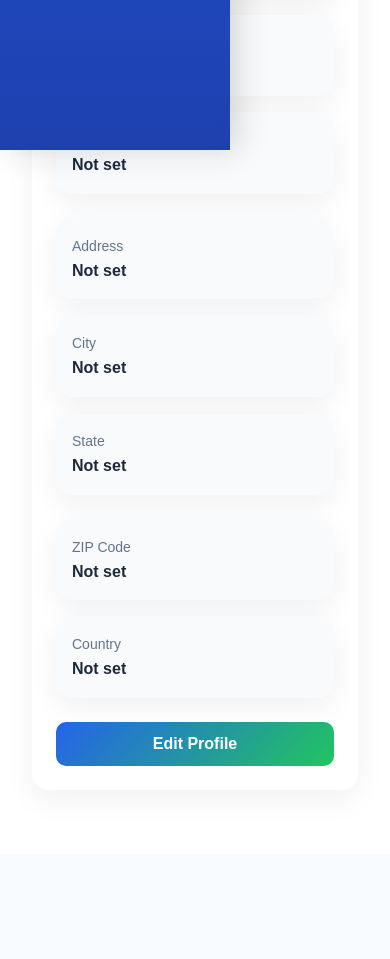
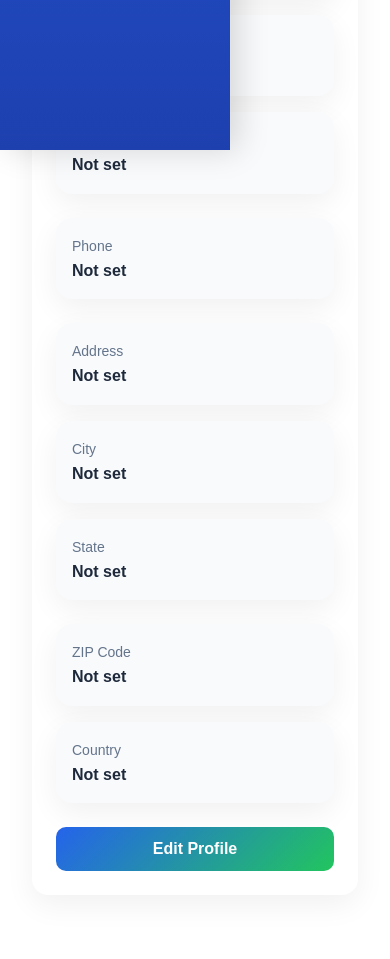
Before and after one commit to Hualin120/CSC-400-Project, a Flask app: page /profile in a window 390 px wide. Shown: the part 694-1653 px from the top of the page. Before the commit the page ends 1460 px from the top, so only its background shows below. Run offline with Flask 3, Linux system fonts and the light colour scheme; the visitor is signed in with stand-in values (Sample User, id 1).

Commit message:
update profile - phone number

```diff
--- a/app.py
+++ b/app.py
@@ -809,11 +809,14 @@ def edit_profile():
         profile.middle_name = request.form.get('middle_name', '').strip() or None
         profile.last_name = request.form.get('last_name', '').strip() or None
 
+        profile.phone = request.form.get('phone', '').strip() or None
+
         profile.address = request.form.get('address', '').strip() or None
         profile.city = request.form.get('city', '').strip() or None
         profile.state = request.form.get('state', '').strip() or None
         profile.zip_code = request.form.get('zip_code', '').strip() or None
         profile.country = request.form.get('country', '').strip() or None
+
 
         profile_updated = True
 
--- a/templates/profile.html
+++ b/templates/profile.html
@@ -66,6 +66,14 @@
 
                 </div>
 
+                <div class="row g-3 mb-4">
+                    <div class="col-md-6">
+                        <div class="app-card p-3 h-100" style="background-color: #f8fafc;">
+                            <small class="text-muted">Phone</small>
+                            <p class="mb-0 fw-semibold">{{ profile.phone or 'Not set' }}</p>
+                        </div>
+                    </div>
+                </div>
 
                 <div class="row g-3 mb-4">
                     <div class="col-md-6">
@@ -123,6 +131,13 @@
                 <label class="form-label"><strong>Last Name:</strong></label>
                 <input type="text" name="last_name" class="form-control" value="{{ profile.last_name or '' }}">
             </div>
+
+
+            <div class="mb-3">
+                <label class="form-label">Phone:</label>
+                <input type="tel" name="phone" class="form-control" value="{{ profile.phone or '' }}">
+            </div>
+
 
             <div class="mb-3">
                 <label class="form-label">Address:</label>
```
